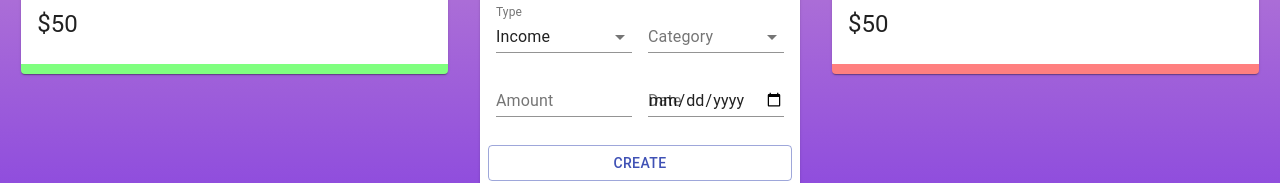
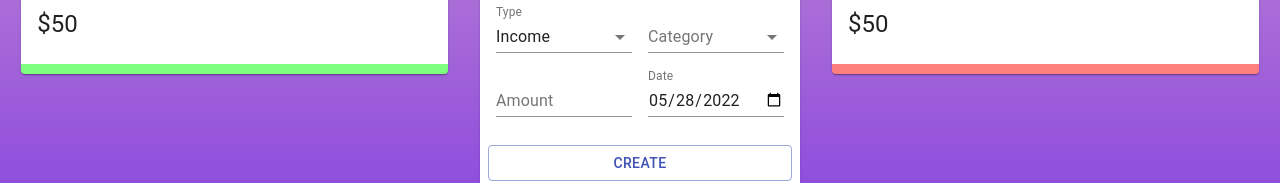
Before and after one commit to nditanaka/voice-budget-tracker, a React (Create React App) app: page / in a window 1280 px wide. Shown: the part 399-582 px from the top of the page. Built offline with nearby package versions, Linux system fonts and the light colour scheme.

Commit message:
format date for each transaction

```diff
--- a/src/components/Main/Form/Form.js
+++ b/src/components/Main/Form/Form.js
@@ -5,12 +5,13 @@ import { v4 as uuidv4 } from 'uuid'
 import useStyles from './styles'
 import { BudgetTrackerContext } from '../../../context/context'
 import { incomeCategories, expenseCategories } from '../../../constants/categories'
+import formatDate from '../../../utils/formatDate'
 
 const initialState = {
     amount: '',
     category: '',
     type: 'Income',
-    date: new Date()
+    date: formatDate(new Date())
 }
 
 const Form = () => {
@@ -46,8 +47,8 @@ const Form = () => {
           <Grid item xs={6}>
               <FormControl fullWidth>
                   <InputLabel>Category</InputLabel>
-                  <Select value={formData.category} onChange={(e) => setFormData({...formData, category: e.target.value})}>
-                      {selectedCategories.map((category) => <MenuItem key={category.type}>{category.type}</MenuItem>)}
+                  <Select value={formData.category} onChange={(e) => setFormData({ ...formData, category: e.target.value })}>
+                      {selectedCategories.map((category) => <MenuItem key={category.type} value={category.type}>{category.type}</MenuItem>)}
                   </Select>
               </FormControl>
           </Grid>
@@ -55,7 +56,7 @@ const Form = () => {
               <TextField type="number" label="Amount" fullWidth value={formData.amount} onChange={(e) => setFormData({...formData, amount: e.target.value})}/>
           </Grid>
           <Grid item xs={6}>
-              <TextField type="date" label="Date" fullWidth value={formData.date} onChange={(e) => setFormData({...formData, date: e.target.value})}/>
+              <TextField type="date" label="Date" fullWidth value={formData.date} onChange={(e) => setFormData({...formData, date: formatDate(e.target.value)})}/>
           </Grid>
           <Button className={classes.button} variant="outlined" color="primary" fullWidth onClick={createTransaction}>Create</Button>
       </Grid>
--- a/src/constants/categories.js
+++ b/src/constants/categories.js
@@ -1,5 +1,5 @@
 const incomeColors = ['#123123', '#154731', '#165f40', '#16784f', '#14915f', '#10ac6e', '#0bc77e', '#04e38d', '#00ff9d'];
-const expenseColors = ['#b50d12', '#bf2f1f', '#c9452c', '#d3583a', '#dc6a48', '#e57c58', '#ee8d68', '#f79d79', '#ffae8a', '#cc474b', '#f55b5f'];
+const expenseColors = ['#b50d12', '#bf2f1f', '#c9452c', '#d3583a', '#dc6a48', '#e57c58', '#ee8d68', '#f79d79', '#ffae8a', '#cc474b', '#f55b5f', '#f99595'];
 
 export const incomeCategories = [
     { type: 'Business', amount: 0, color: incomeColors[0] },
@@ -16,19 +16,19 @@ export const incomeCategories = [
 export const expenseCategories = [
     { type: 'Bills', amount: 0, color: expenseColors[0] },
     { type: 'Car', amount: 0, color: expenseColors[1] },
-    { type: 'Rent', amount: 0, color: expenseColors[0] },
     { type: 'Clothes', amount: 0, color: expenseColors[2] },
     { type: 'Travel', amount: 0, color: expenseColors[3] },
     { type: 'Food', amount: 0, color: expenseColors[4] },
     { type: 'Shopping', amount: 0, color: expenseColors[5] },
-    { type: 'House', amount: 0, color: expenseColors[6] },
+    { type: 'Rent', amount: 0, color: expenseColors[6] },
     { type: 'Entertainment', amount: 0, color: expenseColors[7] },
     { type: 'Phone', amount: 0, color: expenseColors[8] },
     { type: 'Pets', amount: 0, color: expenseColors[9] },
-    { type: 'Other', amount: 0, color: expenseColors[10] },
+    { type: 'House', amount: 0, color: expenseColors[11] },
+    { type: 'Other', amount: 0, color: expenseColors[10] }
 ];
 
 export const resetCategories = () => {
-    incomeCategories.map((c) => c.amount = 0);
-    expenseCategories.map((c) => c.amount = 0);
+    incomeCategories.map((category) => category.amount = 0);
+    expenseCategories.map((category) => category.amount = 0);
 };
--- /dev/null
+++ b/src/utils/formatDate.js
@@ -0,0 +1,18 @@
+const formatDate = (date) => {
+    const d = new Date(date)
+    let month = `${d.getMonth() + 1}`
+    let day = `${d.getDate()}`
+    const year = d.getFullYear()
+
+    if (month.length < 2) {
+        month = `0${month}`
+    }
+    if (day.length < 2) {
+        day = `0${day}`
+    }
+
+    return [year, month, day].join('-')
+
+}
+
+export default formatDate
```
Also changed, not shown: 1 other file (tests, documents, lock files or other folders).
